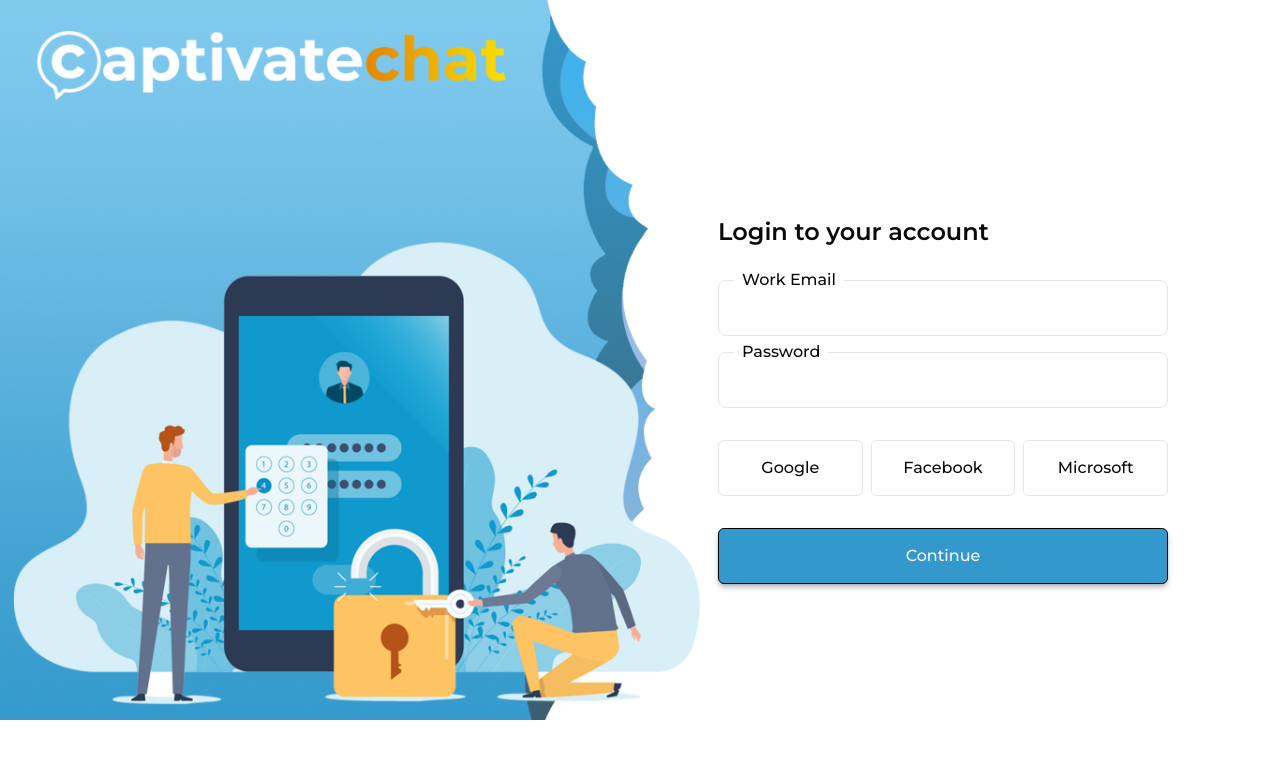
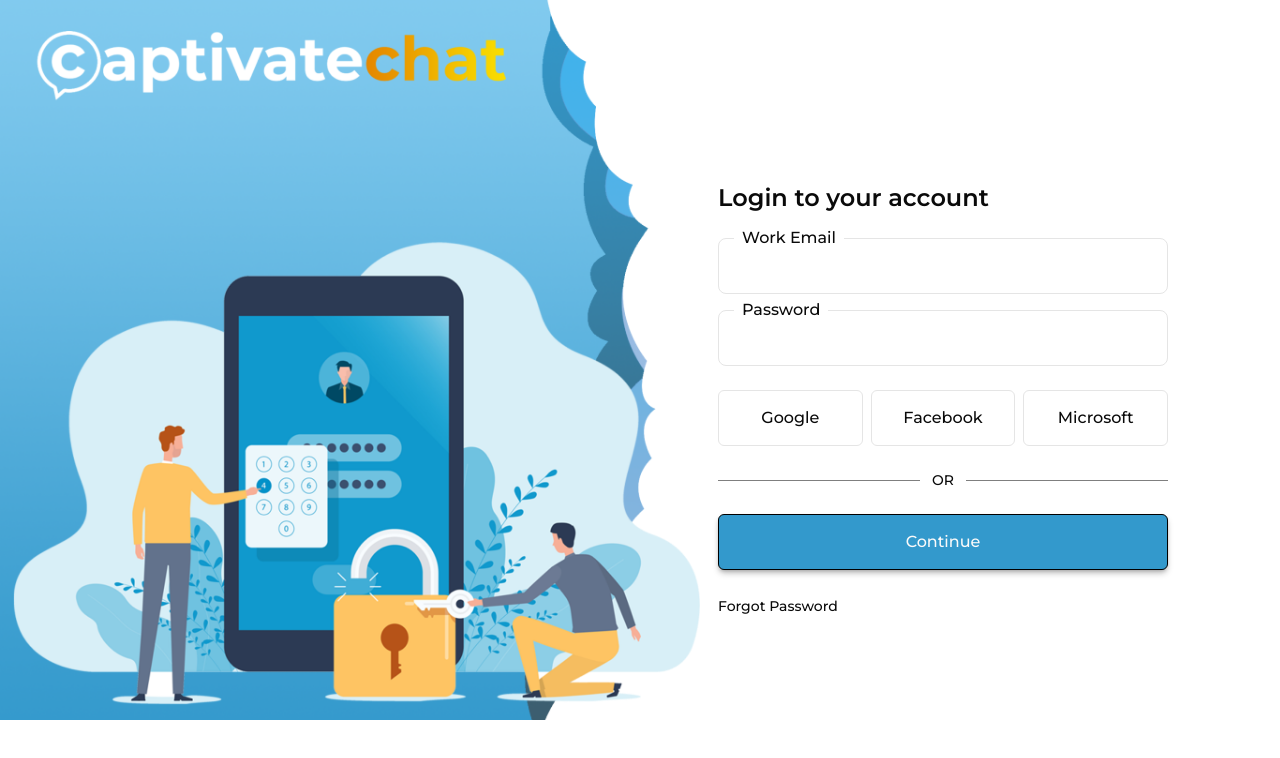
Before and after one commit to leonard-captivatechat/cc-frontend-v2, a Next.js app: page /login in a window 1280 px wide. Shown: the top 758 px of the page. Built offline with nearby package versions, Linux system fonts and the light colour scheme.

Commit message:
✨ Add separator and link

```diff
--- a/src/app/(auth)/login/page.tsx
+++ b/src/app/(auth)/login/page.tsx
@@ -1,5 +1,6 @@
 'use client'
 
+import Link from 'next/link'
 import { zodResolver } from '@hookform/resolvers/zod'
 import { useForm } from 'react-hook-form'
 
@@ -16,7 +17,6 @@
 import { loginSchema, FormData } from './schema'
 
 export default function Login() {
-  // 1. Define your form.
   const form = useForm<FormData>({
     resolver: zodResolver(loginSchema),
     defaultValues: {
@@ -25,16 +25,13 @@
     },
   })
 
-  // 2. Define a submit handler.
-  function onSubmit(values: FormData) {
-    // Do something with the form values.
-    // ✅ This will be type-safe and validated.
+  const onSubmit = (values: FormData) => {
     console.log(values)
   }
 
   return (
     <Form {...form}>
-      <form onSubmit={form.handleSubmit(onSubmit)} className="w-full space-y-8">
+      <form onSubmit={form.handleSubmit(onSubmit)} className="w-full space-y-6">
         <p className="text-2xl font-semibold">Login to your account</p>
         <div className="space-y-4">
           <FormField
@@ -75,9 +72,19 @@
             Microsoft
           </Button>
         </div>
+        <div className="flex items-center justify-center space-x-3">
+          <div className="h-px w-1/2 bg-black/50" />
+          <div className="text-sm font-medium uppercase">or</div>
+          <div className="h-px w-1/2 bg-black/50" />
+        </div>
         <Button type="submit" className="h-14 w-full shadow-md shadow-black/25">
           Continue
         </Button>
+        <div>
+          <Link href="/forgot-password" className="text-sm font-medium">
+            Forgot Password
+          </Link>
+        </div>
       </form>
     </Form>
   )
```
